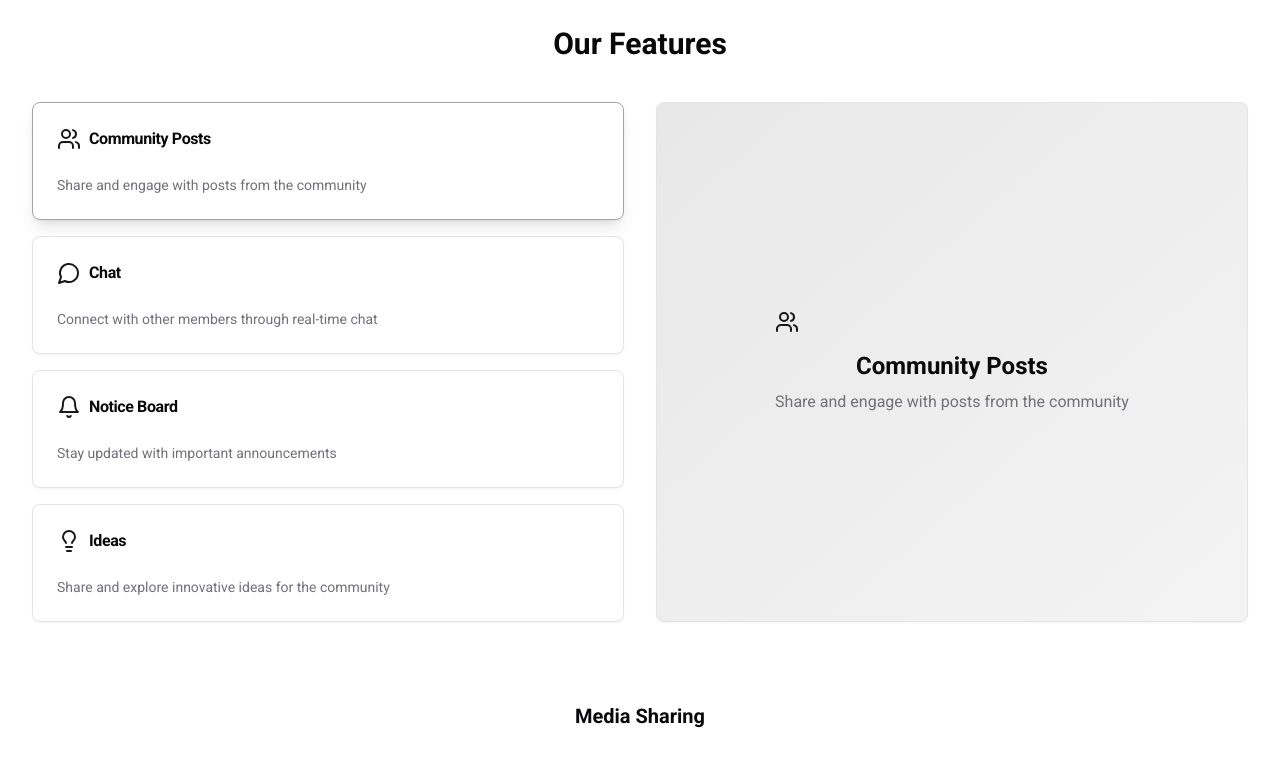
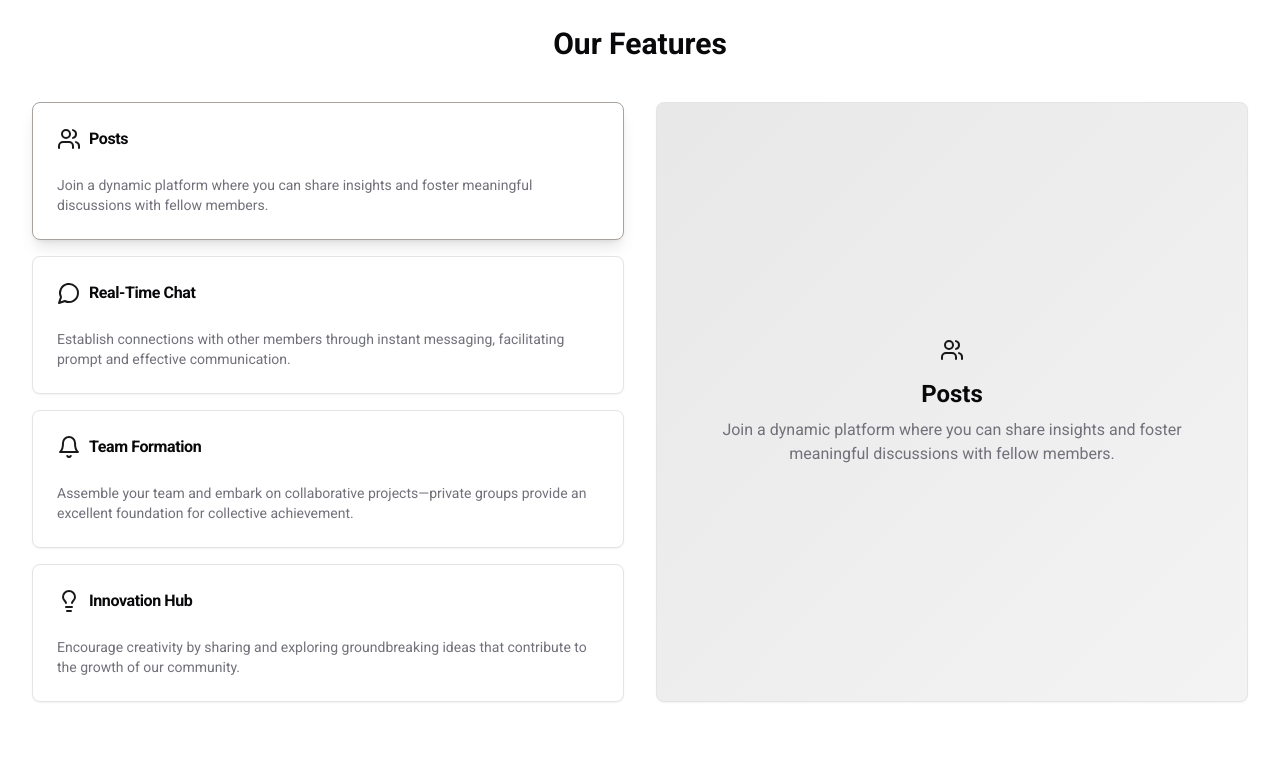
Before and after one commit to Ramrachai/indigenous-connect, a Next.js app: page / in a window 1280 px wide. Shown: the part 700-1468 px from the top of the page. Built offline with nearby package versions, Linux system fonts and the light colour scheme; no server answers.

Commit message:
1) Home page text changed 2) login form fixed

```diff
--- a/src/app/login/page.tsx
+++ b/src/app/login/page.tsx
@@ -54,7 +54,7 @@ export default function LoginForm() {
 
   return (
     <div className="flex flex-col gap-2 justify-center items-center min-h-screen bg-gradient-to-r from-blue-50 to-purple-50">
-      <Link href={"/"} className='flex gap-3 text-sm text-gray-400 hover:text-gray-700 hover:underline'><ArrowLeftIcon /> Back to home</Link>
+      <Link href={"/"} className='flex gap-3 text-sm text-gray-400 hover:text-gray-700 hover:underline mt-6'><ArrowLeftIcon /> Back to home</Link>
       <div className="w-full max-w-4xl p-8 bg-white rounded-lg shadow-xl flex flex-col md:flex-row items-center">
         <div className="md:w-1/2 mb-8 md:mb-0 md:mr-8">
           <h2 className="text-3xl font-bold mb-6 text-center text-primary">Welcome Back</h2>
@@ -67,7 +67,7 @@ export default function LoginForm() {
             className="rounded-lg shadow-md mx-auto object-cover"
           />
         </div>
-        <div className="md:w-1/2">
+        <div className="w-full md:w-1/2">
           <form onSubmit={handleSubmit(onSubmit)} className="space-y-6">
             <div className="space-y-2">
               <Label htmlFor="email">Email</Label>
@@ -107,10 +107,10 @@ export default function LoginForm() {
               )}
             </Button>
             <div className="flex justify-between text-sm">
-              <Link href="/forgot-password" className="text-primary hover:underline">
+              <Link href="/forgot-password" className="text-primary hover:underline hover:text-blue-500">
                 Forgot your password?
               </Link>
-              <Link href="/register" className="text-primary hover:underline">
+              <Link href="/register" className="text-primary hover:underline hover:text-blue-500">
                 Create an account
               </Link>
             </div>
--- a/src/app/page.tsx
+++ b/src/app/page.tsx
@@ -1,7 +1,7 @@
 "use client"
 import { Button } from "@/components/ui/button"
 import { Card, CardContent, CardDescription, CardHeader, CardTitle } from "@/components/ui/card"
-import { MessageCircle, Bell, Lightbulb, Image as ImageIcon, Video, Headphones, FileText, Users, ArrowRight } from 'lucide-react'
+import { MessageCircle, Bell, Lightbulb, Image as ImageIcon, Video, Headphones, FileText, Users, ArrowRight, LogIn } from 'lucide-react'
 import Link from 'next/link'
 import Image from 'next/image'
 import { useState } from 'react'
@@ -11,11 +11,29 @@ export default function HomePage() {
   const [activeFeature, setActiveFeature] = useState(0)
 
   const features = [
-    { icon: <Users className="h-6 w-6 text-primary" />, title: "Community Posts", description: "Share and engage with posts from the community" },
-    { icon: <MessageCircle className="h-6 w-6 text-primary" />, title: "Chat", description: "Connect with other members through real-time chat" },
-    { icon: <Bell className="h-6 w-6 text-primary" />, title: "Notice Board", description: "Stay updated with important announcements" },
-    { icon: <Lightbulb className="h-6 w-6 text-primary" />, title: "Ideas", description: "Share and explore innovative ideas for the community" },
-  ]
+    {
+      icon: <Users className="h-6 w-6 text-primary" />,
+      title: "Posts",
+      description: "Join a dynamic platform where you can share insights and foster meaningful discussions with fellow members."
+    },
+    {
+      icon: <MessageCircle className="h-6 w-6 text-primary" />,
+      title: "Real-Time Chat",
+      description: "Establish connections with other members through instant messaging, facilitating prompt and effective communication."
+    },
+    {
+      icon: <Bell className="h-6 w-6 text-primary" />,
+      title: "Team Formation",
+      description: "Assemble your team and embark on collaborative projects—private groups provide an excellent foundation for collective achievement."
+    },
+    {
+      icon: <Lightbulb className="h-6 w-6 text-primary" />,
+      title: "Innovation Hub",
+      description: "Encourage creativity by sharing and exploring groundbreaking ideas that contribute to the growth of our community."
+    },
+  ];
+
+
 
   return (
     <div className="min-h-screen ">
@@ -23,6 +41,9 @@ export default function HomePage() {
         <section className="text-center py-20 mb-12">
           <h1 className="text-5xl font-bold mb-4 text-primary">Welcome to Indigenous Connect</h1>
           <p className="text-xl mb-8 text-muted-foreground">Uniting the Indigenous Community of Bangladesh</p>
+          <Button size="lg" asChild className="rounded-full mr-3">
+            <Link href="/login">Login <LogIn className="ml-2 h-4 w-4" /></Link>
+          </Button>
           <Button size="lg" asChild className="rounded-full">
             <Link href="/register">Join Our Community <ArrowRight className="ml-2 h-4 w-4" /></Link>
           </Button>
@@ -80,7 +101,7 @@ export default function HomePage() {
             </div>
             <div className="hidden md:block">
               <Card className="h-full flex items-center justify-center bg-gradient-to-br from-primary/10 to-primary/5">
-                <CardContent className="text-center p-8">
+                <CardContent className="text-center p-8 flex flex-col justify-center items-center">
                   <div className="text-6xl mb-4">{features[activeFeature].icon}</div>
                   <h3 className="text-2xl font-semibold mb-2">{features[activeFeature].title}</h3>
                   <p className="text-muted-foreground">{features[activeFeature].description}</p>
--- a/src/app/register/page.tsx
+++ b/src/app/register/page.tsx
@@ -110,7 +110,7 @@ export default function RegisterForm() {
 
   return (
     <div className="flex justify-center flex-col gap-2 items-center min-h-screen bg-gradient-to-r from-blue-50 to-purple-50">
-      <Link href={"/"} className='flex gap-3 text-sm text-gray-400 hover:text-gray-700 hover:underline'><ArrowLeftIcon /> Back to home</Link>
+      <Link href={"/"} className='flex gap-3 text-sm text-gray-400 hover:text-gray-700 hover:underline mt-6'><ArrowLeftIcon /> Back to home</Link>
 
       <div className="w-full max-w-4xl p-8 bg-white rounded-lg shadow-xl flex flex-col md:flex-row">
         <div className="md:w-1/2 mb-8 md:mb-0 md:mr-8">
@@ -123,7 +123,7 @@ export default function RegisterForm() {
             height={400}
             className="rounded-lg shadow-md mx-auto"
           />
-          <p className='text-sm mt-6 sm:mt-10 text-center'>Already have an account ? <Link href={'/login'} className='hover:underline hover:text-sky-600'>Login here</Link> </p>
+          <p className='text-sm mt-6 sm:mt-10 text-center'>Already have an account ? <Link href={'/login'} className='underline hover:text-blue-500'>Login here</Link> </p>
         </div>
         <form onSubmit={handleSubmit(onSubmit)} className="md:w-1/2 space-y-6">
           <div className="grid grid-cols-1 md:grid-cols-2 gap-4">
```
